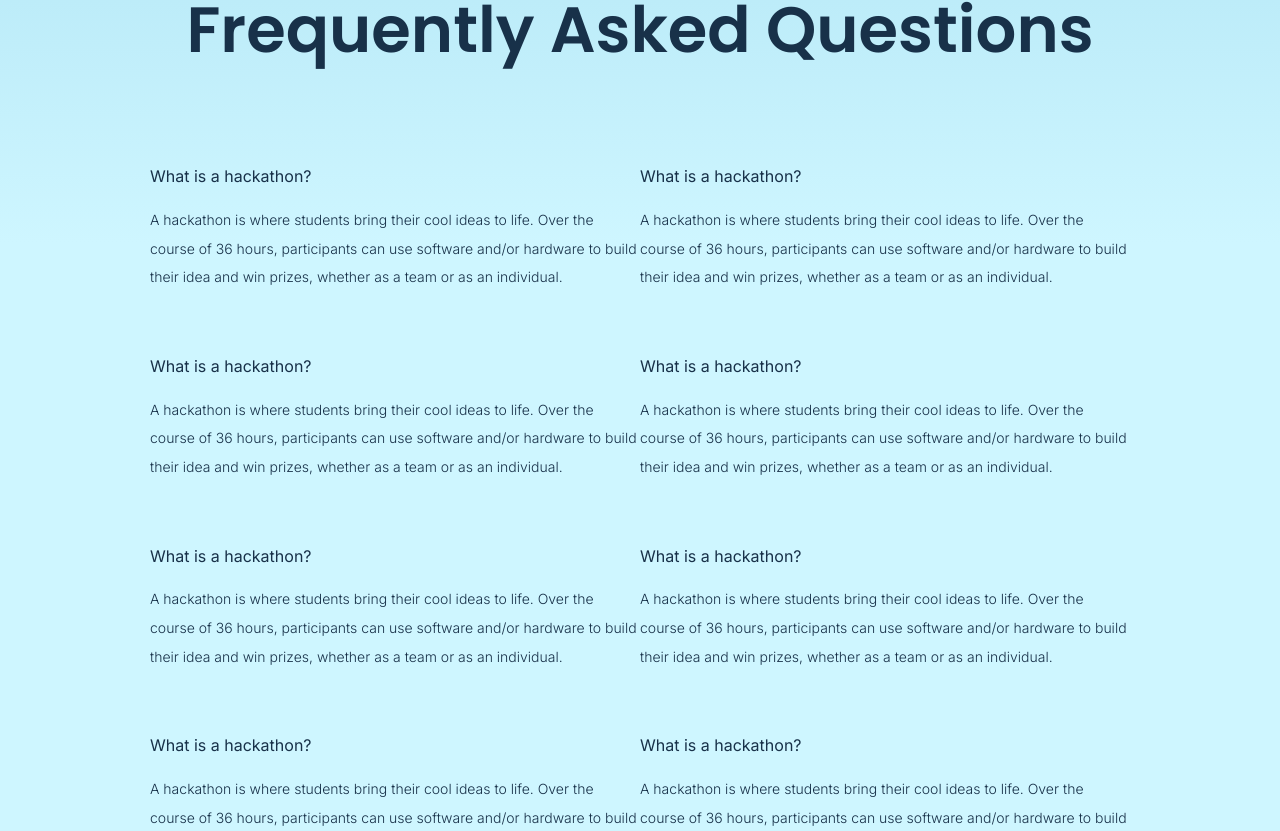
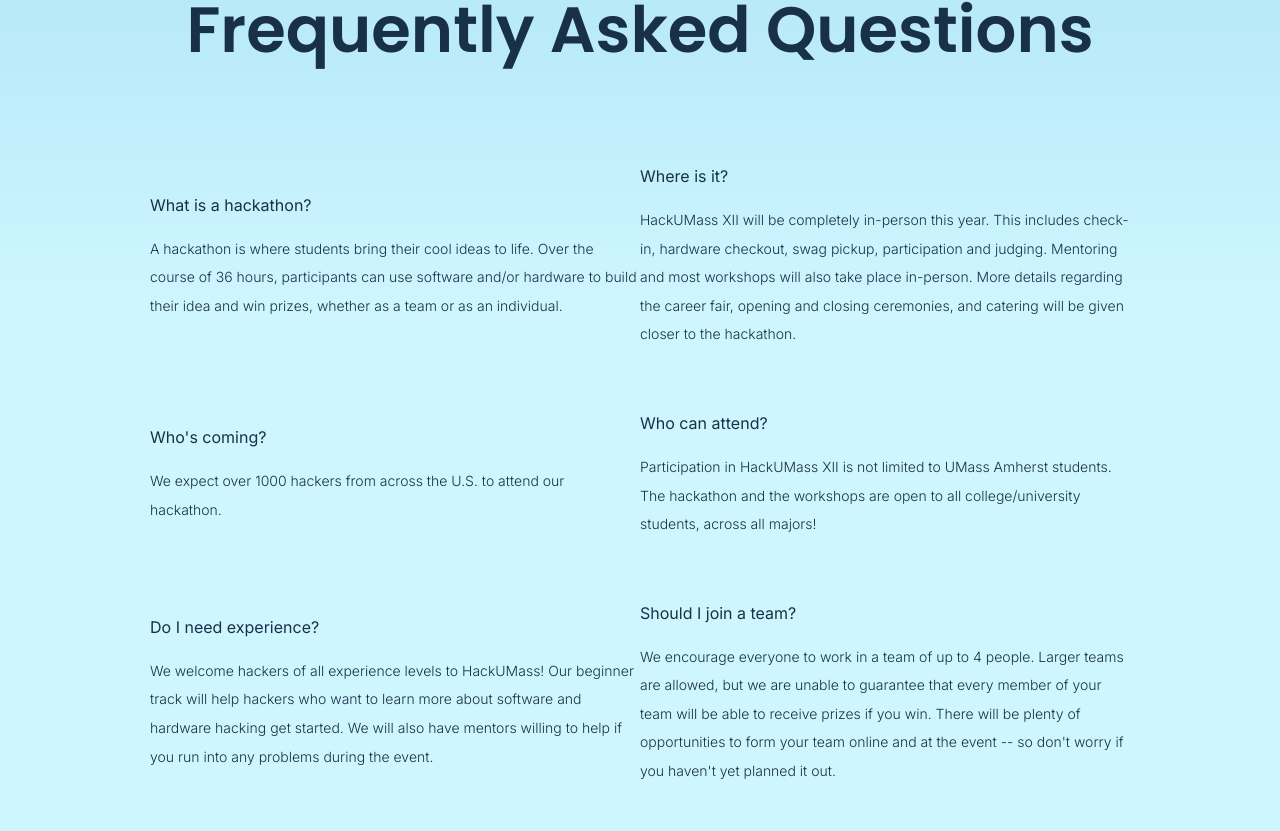
Before and after one commit to fuseumass/hackumass-website, a React (Create React App) app: page / in a window 1280 px wide. Shown: the part 4289-5120 px from the top of the page. Built offline with nearby package versions, Linux system fonts and the light colour scheme; a web font is replaced by a local one.

Commit message:
Add questions and answers from old website

```diff
--- a/src/components/FAQ.js
+++ b/src/components/FAQ.js
@@ -32,6 +32,7 @@
       }
     };
   }, []);
+
   return (
     <section
       className={`self-stretch flex flex-col items-center justify-start gap-[90px] [&.animate]:animate-[1s_ease_0s_1_normal_forwards_fade-in] opacity-[0] text-center text-45xl text-text-secondary font-heading `}
@@ -44,20 +45,44 @@
       </div>
       <div className="self-stretch flex flex-col items-center justify-start py-0 px-[60px] gap-[60px] lg:pl-[30px] lg:pr-[30px] lg:box-border md:gap-[15px] sm:gap-[15px] sm:pl-[30px] sm:box-border">
         <div className="self-stretch flex flex-row items-center justify-between py-0 px-[90px] md:flex-col md:gap-[30px] md:items-start md:justify-start">
-          <Question />
-          <Question />
+          <Question
+            question="What is a hackathon?"
+            answer="A hackathon is where students bring their cool ideas to life. Over the course of 36 hours, participants can use software and/or hardware to build their idea and win prizes, whether as a team or as an individual."
+          />
+          <Question
+            question="Where is it?"
+            answer="HackUMass XII will be completely in-person this year. This includes check-in, hardware checkout, swag pickup, participation and judging. Mentoring and most workshops will also take place in-person. More details regarding the career fair, opening and closing ceremonies, and catering will be given closer to the hackathon."
+          />
         </div>
         <div className="self-stretch flex flex-row items-center justify-between py-0 px-[90px] md:flex-col md:gap-[15px] md:items-start md:justify-start">
-          <Question />
-          <Question />
+          <Question
+            question="Who's coming?"
+            answer="We expect over 1000 hackers from across the U.S. to attend our hackathon."
+          />
+          <Question
+            question="Who can attend?"
+            answer="Participation in HackUMass XII is not limited to UMass Amherst students. The hackathon and the workshops are open to all college/university students, across all majors!"
+          />
         </div>
         <div className="self-stretch flex flex-row items-center justify-between py-0 px-[90px] md:flex-col md:gap-[15px] md:items-start md:justify-start">
-          <Question />
-          <Question />
+          <Question
+            question="Do I need experience?"
+            answer="We welcome hackers of all experience levels to HackUMass! Our beginner track will help hackers who want to learn more about software and hardware hacking get started. We will also have mentors willing to help if you run into any problems during the event."
+          />
+          <Question
+            question="Should I join a team?"
+            answer="We encourage everyone to work in a team of up to 4 people. Larger teams are allowed, but we are unable to guarantee that every member of your team will be able to receive prizes if you win. There will be plenty of opportunities to form your team online and at the event -- so don't worry if you haven't yet planned it out."
+          />
         </div>
         <div className="self-stretch flex flex-row items-center justify-between py-0 px-[90px] md:flex-col md:gap-[15px] md:items-start md:justify-start">
-          <Question />
-          <Question />
+          <Question
+            question="Can I start my project before the event?"
+            answer="No, you may not start your project beforehand. All of the work related to the project must be done during the event."
+          />
+          <Question
+            question="Is there a Code of Conduct we need to abide by?"
+            answer="Be smart about your actions. We enforce the MLH Code of Conduct at our event."
+          />
         </div>
       </div>
     </section>
--- a/src/components/Question.js
+++ b/src/components/Question.js
@@ -1,24 +1,21 @@
 import PropTypes from "prop-types";
 
-const Question = () => {
+const Question = ({ question, answer }) => {
   return (
     <div
       className={`w-[500px] relative max-w-full flex flex-col items-center justify-start gap-[15px] text-left text-base text-text-secondary font-body`}
     >
-      <div className="self-stretch relative leading-[181.53%]">
-        What is a hackathon?
-      </div>
+      <div className="self-stretch relative leading-[181.53%]">{question}</div>
       <div className="self-stretch relative text-sm leading-[204.27%] font-light">
-        A hackathon is where students bring their cool ideas to life. Over the
-        course of 36 hours, participants can use software and/or hardware to
-        build their idea and win prizes, whether as a team or as an individual.
+        {answer}
       </div>
     </div>
   );
 };
 
 Question.propTypes = {
-  className: PropTypes.string,
+  question: PropTypes.string,
+  answer: PropTypes.string,
 };
 
 export default Question;
```
